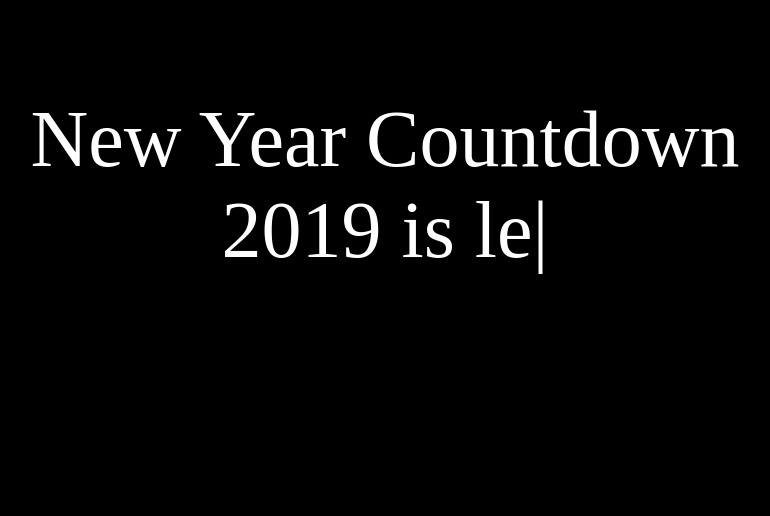
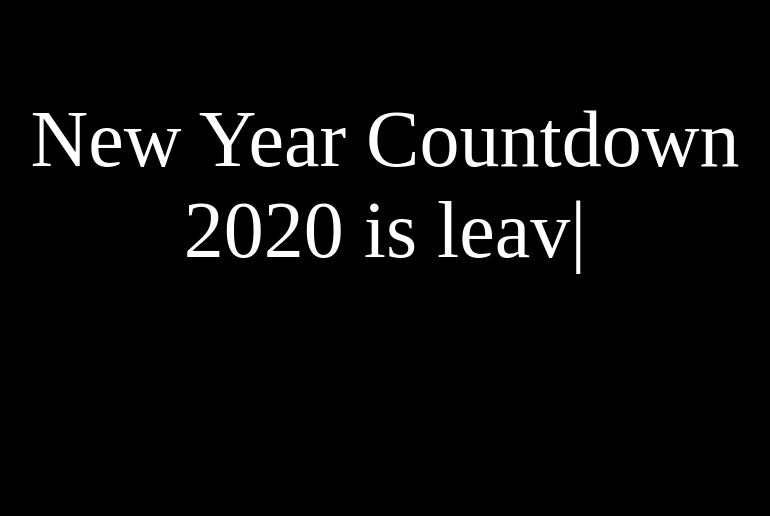
Before and after one commit to PsYear/CountDownTo2020, a Flask app: page / in a window 1280 px wide. Shown: the part 223-739 px from the top of the page, without its empty margins (263-1033 px from the left). Run offline with Flask 2, Linux system fonts and the light colour scheme; some libraries are stand-ins or nearby versions.

Commit message:
countdown 2021

```diff
--- a/templates/count_down.html
+++ b/templates/count_down.html
@@ -2,8 +2,8 @@
 <html lang="en">
 <head>
     <meta charset="UTF-8">
-    <title>Title</title>
-    <script type="text/javascript" src="https://ajax.googleapis.com/ajax/libs/jquery/3.2.1/jquery.min.js"></script>
+    <title>2021</title>
+    <script type="text/javascript" src="https://cdn.bootcss.com/jquery/3.2.1/jquery.min.js"></script>
     <script type="text/javascript" src="static/node_modules/countdowntimer/src/js/jQuery.countdownTimer.js"></script>
     <!-- Good alternative is to include minified file jQuery.countdownTimer.min.js -->
     <link rel="stylesheet" type="text/css" href="static/node_modules/countdowntimer/src/css/jQuery.countdownTimer.css" />
@@ -23,7 +23,7 @@
           $(function(){
             $("#future_date").countdowntimer({
                 {#dateAndTime : "2020/01/01 00:00:00",#}
-                dateAndTime : "2020/01/01 00:00:00",
+                dateAndTime : "2021/01/01 00:00:00",
                 displayFormat : "YODHMS",
                 labelsFormat : true,
                 timeZone : +8,
@@ -37,8 +37,8 @@
     <script>
         var string_list = [];
         for (i = 0; i < 10000; i++) {
-            string_list.push('2019 is leaving..');
-            string_list.push('2020 is coming..');
+            string_list.push('2020 is leaving..');
+            string_list.push('2021 is coming..');
         }
         var options = {
             strings: string_list,
--- a/templates/newyear.html
+++ b/templates/newyear.html
@@ -3,9 +3,10 @@
 <head>
     <meta charset="UTF-8">
     <title>Title</title>
+    <link rel="stylesheet" type="text/css" href="static/countdown.css" />
 </head>
+
 <body>
-
-2020, happy new year~
+<p>2020, happy new year~</p>
 </body>
 </html>
```
